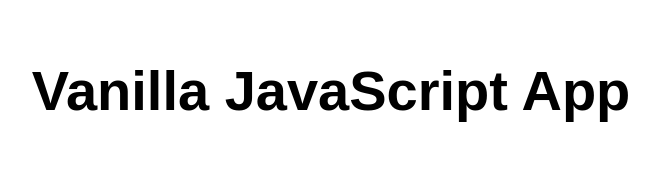
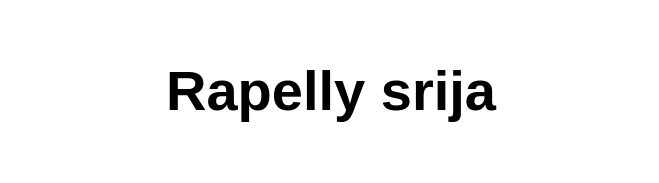
Before and after one commit to RapellySrija/srija2004, a website: page src/index.html in a window 1280 px wide. Shown: the whole page, without its empty margins (309-968 px from the left). Drawn offline with Linux system fonts and the light colour scheme.

Commit message:
Update index.html

```diff
--- a/src/index.html
+++ b/src/index.html
@@ -10,7 +10,7 @@
 
 <body>
   <main>
-    <h1>Vanilla JavaScript App</h1>
+    <h1>Rapelly srija</h1>
   </main>
 </body>
 
```
